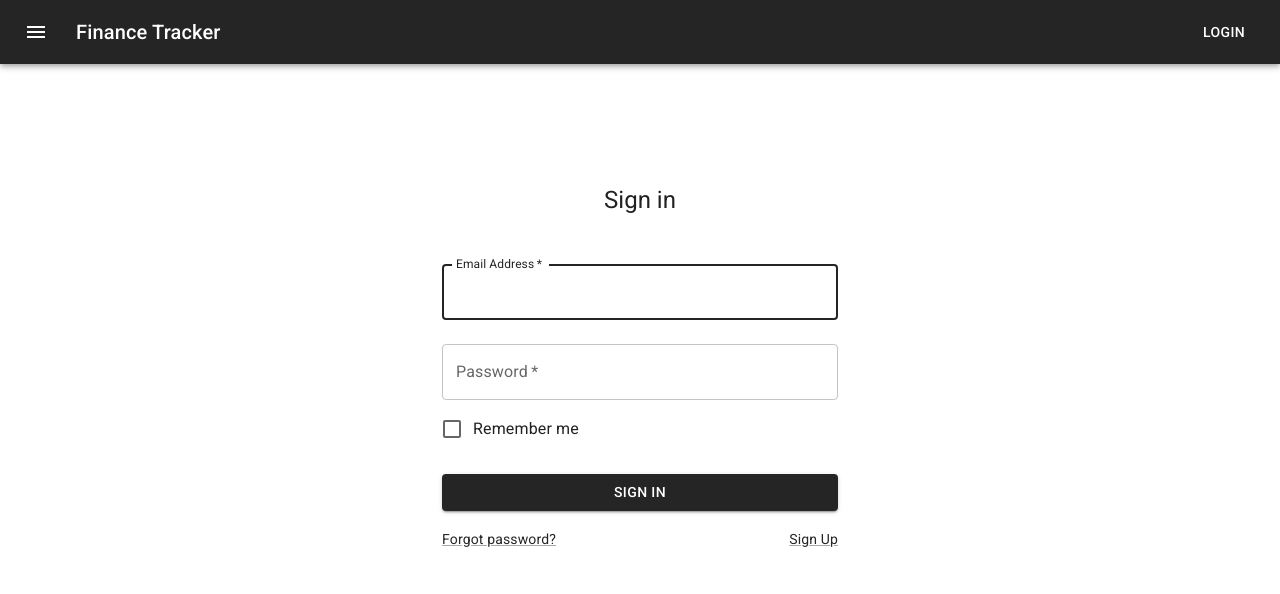
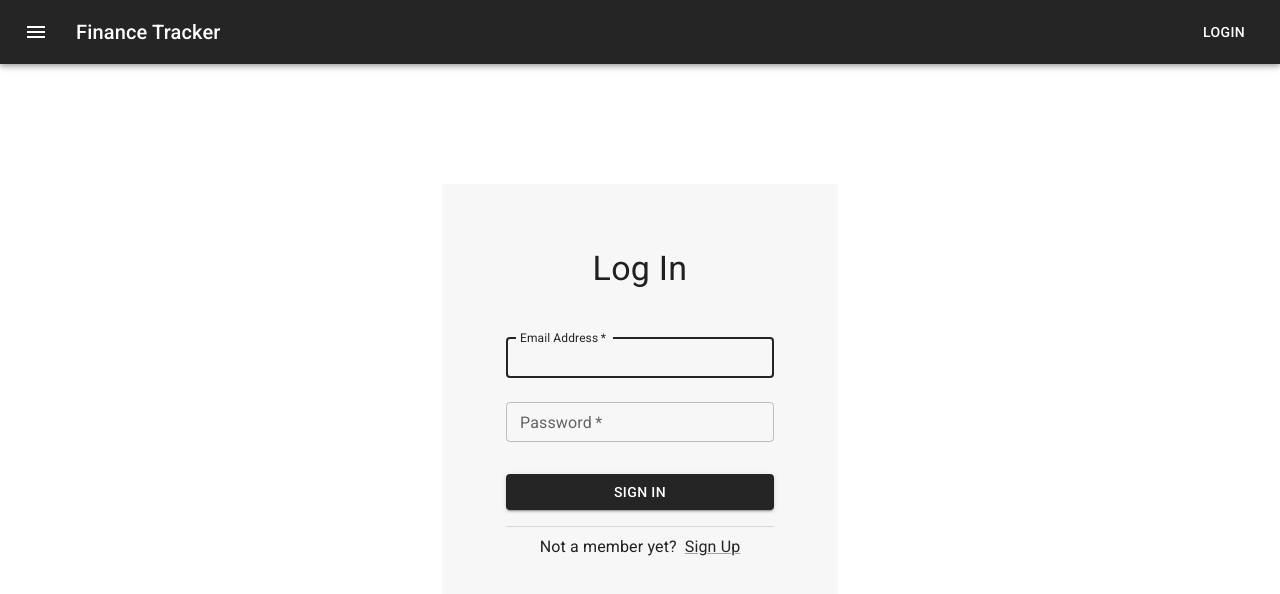
Before and after one commit to phillytan/FinanceTracker, a React (Create React App) app: page /login in a window 1280 px wide. Shown: the top 594 px of the page. Built offline with nearby package versions, Linux system fonts and the light colour scheme.

Commit message:
Feat/login UI (#10)
* small changes to match design

* added divider

```diff
--- a/src/components/NavBar.js
+++ b/src/components/NavBar.js
@@ -8,7 +8,7 @@ import MenuIcon from "@mui/icons-material/Menu";
 import { useNavigate } from "react-router-dom";
 
 const NavBar = () => {
-	const navigate = useNavigate()
+  const navigate = useNavigate();
   return (
     <Box sx={{ flexGrow: 1 }}>
       <AppBar position="static">
@@ -22,10 +22,17 @@ const NavBar = () => {
           >
             <MenuIcon />
           </IconButton>
-					<Typography variant="h6" component="div" sx={{ flexGrow: 1 }}>
+          <Typography
+            variant="h6"
+            component="div"
+            sx={{ flexGrow: 1, cursor: "pointer" }}
+            onClick={() => navigate("/")}
+          >
             Finance Tracker
           </Typography>
-					<Button color="inherit" onClick={() => navigate("/login")}>Login</Button>
+          <Button color="inherit" onClick={() => navigate("/login")}>
+            Login
+          </Button>
         </Toolbar>
       </AppBar>
     </Box>
--- a/src/pages/LoginPage.js
+++ b/src/pages/LoginPage.js
@@ -2,13 +2,12 @@ import * as React from "react";
 import Button from "@mui/material/Button";
 import CssBaseline from "@mui/material/CssBaseline";
 import TextField from "@mui/material/TextField";
-import FormControlLabel from "@mui/material/FormControlLabel";
-import Checkbox from "@mui/material/Checkbox";
 import Link from "@mui/material/Link";
 import Grid from "@mui/material/Grid";
 import Box from "@mui/material/Box";
 import Typography from "@mui/material/Typography";
 import Container from "@mui/material/Container";
+import { Divider } from "@mui/material";
 
 // https://github.com/mui/material-ui/blob/v5.13.4/docs/data/material/getting-started/templates/sign-in/SignIn.js
 export default function LoginPage() {
@@ -30,13 +29,16 @@ export default function LoginPage() {
           display: "flex",
           flexDirection: "column",
           alignItems: "center",
+          backgroundColor: "#f7f7f7",
+          padding: 8,
         }}
       >
-        <Typography component="h1" variant="h5">
-          Sign in
+        <Typography component="h1" variant="h4">
+          Log In
         </Typography>
         <Box component="form" onSubmit={handleSubmit} noValidate sx={{ mt: 4 }}>
           <TextField
+            size='small'
             margin="normal"
             required
             fullWidth
@@ -47,6 +49,7 @@ export default function LoginPage() {
             autoFocus
           />
           <TextField
+            size='small'
             margin="normal"
             required
             fullWidth
@@ -56,25 +59,28 @@ export default function LoginPage() {
             id="password"
             autoComplete="current-password"
           />
-          <FormControlLabel
-            control={<Checkbox value="remember" color="primary" />}
-            label="Remember me"
-          />
           <Button
             type="submit"
             fullWidth
             variant="contained"
-            sx={{ mt: 3, mb: 2 }}
+            sx={{ mb: 2, mt: 3 }}
             color="primary"
           >
             Sign In
           </Button>
+          <Divider sx={{ mb: 1 }}/>
           <Grid container>
-            <Grid item xs>
-              <Link variant="body2">Forgot password?</Link>
-            </Grid>
-            <Grid item>
-              <Link href="/signup" variant="body2">
+            <Grid
+              item
+              xs={12}
+              sx={{
+                display: "flex",
+                alignItems: "center",
+                justifyContent: "center",
+              }}
+            >
+              <Typography>Not a member yet?</Typography>
+              <Link href="/signup" variant="body1" ml={1}>
                 {"Sign Up"}
               </Link>
             </Grid>
```
Lines whose indentation alone changed are shown as unchanged.
